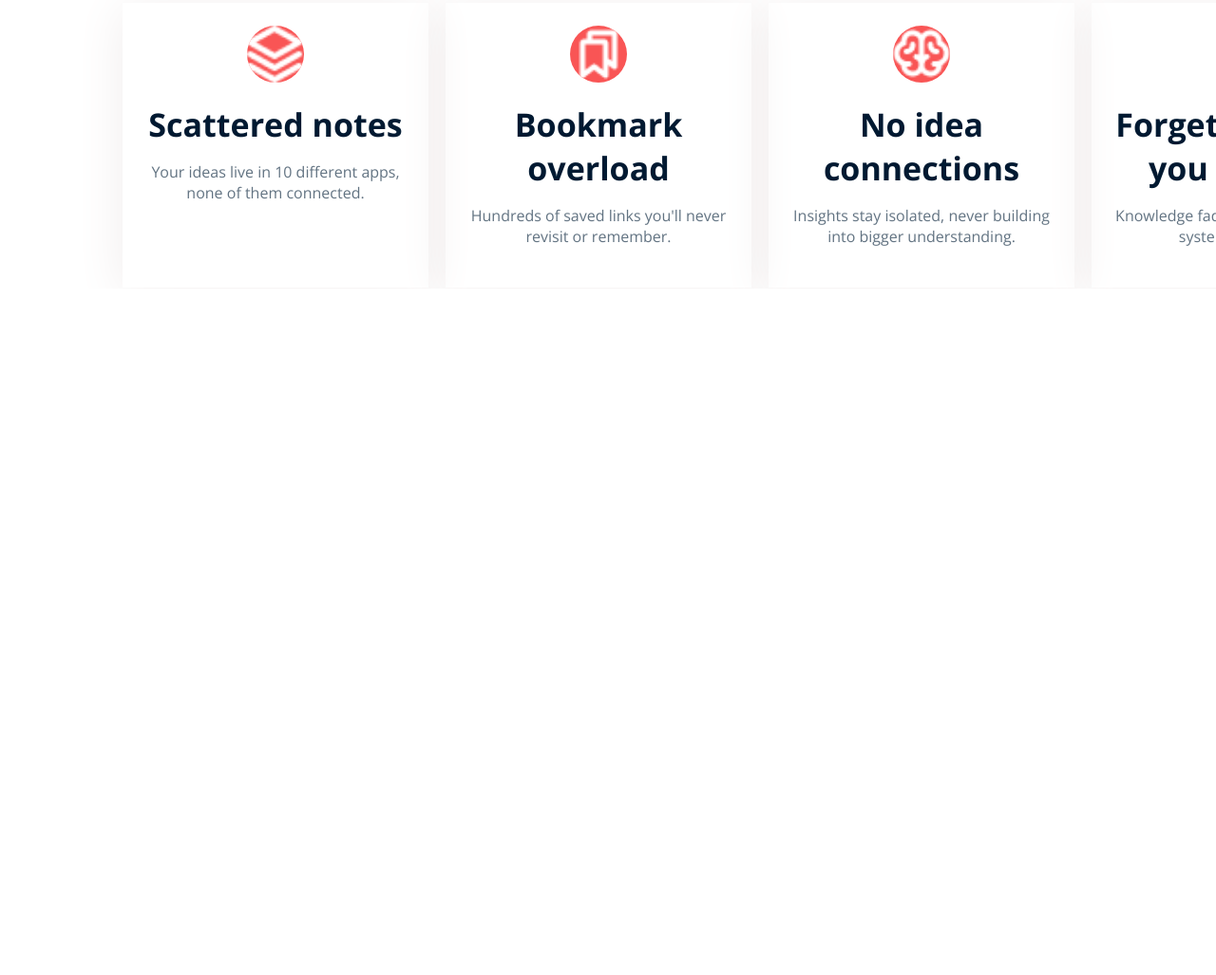
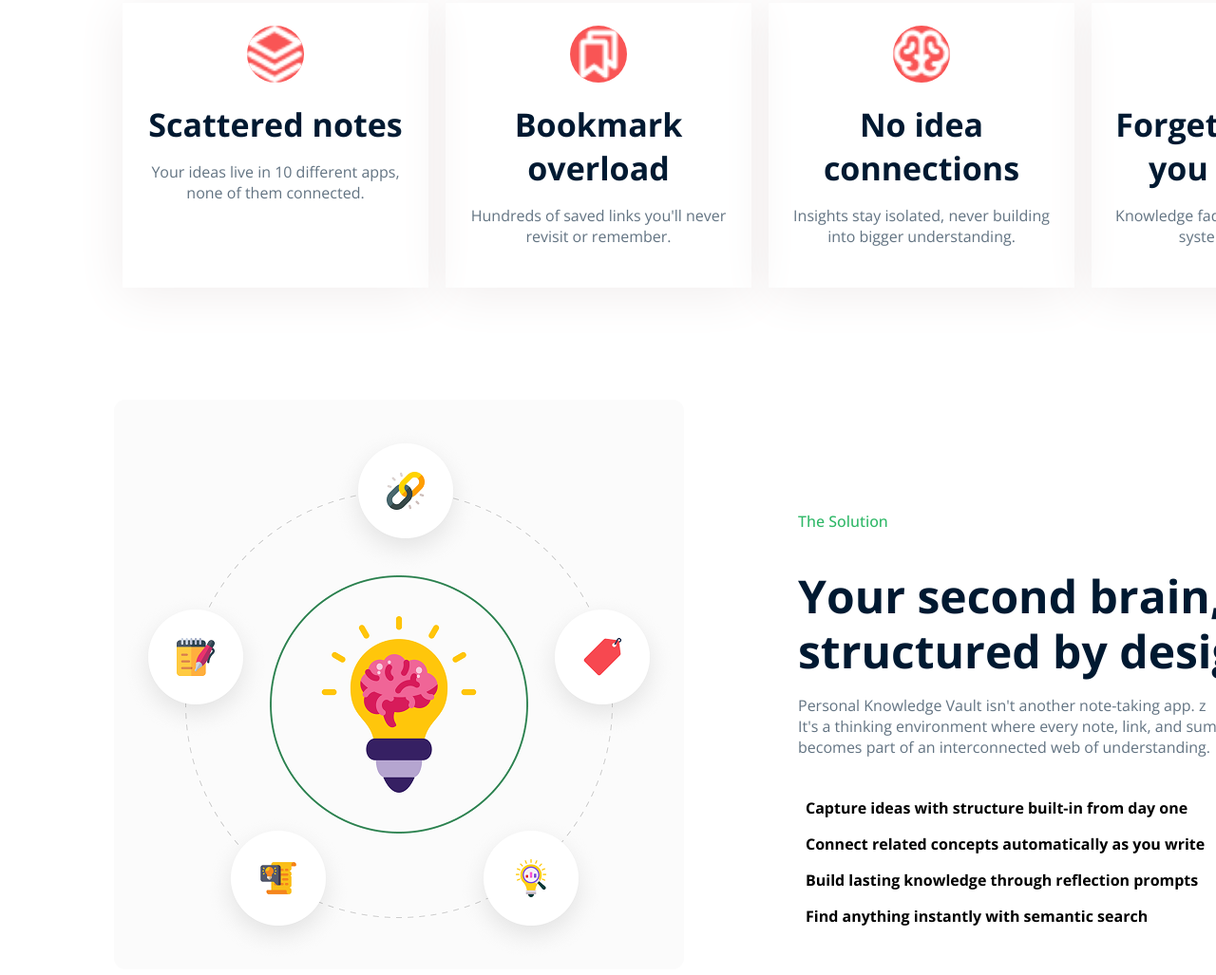
Before and after one commit to mamungit01/First-Assignment, a plain HTML site: page index.html in a window 1280 px wide. Shown: the part 1086-2113 px from the top of the page at 95% size. Before the commit the page ends 1390 px from the top, so only its background shows below. Drawn offline with nearby package versions, Linux system fonts and the light colour scheme.

Commit message:
middel section

```diff
--- a/index.html
+++ b/index.html
@@ -92,5 +92,30 @@
                 </div>
             </div>
         </section>
+        <br />
+
+        <section id="middel">
+            <div class="middel-section">
+                <img src="images/knowledge.png" alt="" />
+                <div class="contain">
+                    <p class="top">The Solution</p>
+                    <h1>
+                        Your second brain,<br />
+                        structured by design.
+                    </h1>
+                    <p>
+                        Personal Knowledge Vault isn't another note-taking app.
+                        z <br />
+                        It's a thinking environment where every note, link, and
+                        summary <br />
+                        becomes part of an interconnected web of understanding.
+                    </p>
+                    <h4>Capture ideas with structure built-in from day one</h4>
+                    <h4>Connect related concepts automatically as you write</h4>
+                    <h4>Build lasting knowledge through reflection prompts</h4>
+                    <h4>Find anything instantly with semantic search</h4>
+                </div>
+            </div>
+        </section>
     </body>
 </html>
--- a/styles/style.css
+++ b/styles/style.css
@@ -174,3 +174,48 @@
     border-radius: 100%;
     margin-bottom: 16px;
 }
+#middel .middel-section {
+    width: 1360px;
+
+    padding-top: 320px;
+    display: flex;
+}
+#middel img {
+    margin: 120px 120px 120px 120px;
+    width: 600px;
+}
+#middel .contain {
+    padding-top: 221.5px;
+    width: 700px;
+    height: 397px;
+}
+.contain .top {
+    width: 700px;
+    height: 20px;
+    font-size: 16px;
+    font-weight: 500;
+    color: #30b868;
+    line-height: 20px;
+}
+.contain h1 {
+    height: 117px;
+    width: 700px;
+    font-size: 48px;
+    font-weight: 700px;
+    line-height: 58px;
+    color: #001931;
+}
+.contain p {
+    width: 700px;
+    height: 60px;
+    font-size: 16px;
+
+    color: #627382;
+    margin-bottom: 40px;
+    margin-top: 16px;
+}
+.contain h4 {
+    width: 700px;
+    /* height: 128px; */
+    padding: 8px;
+}
```
